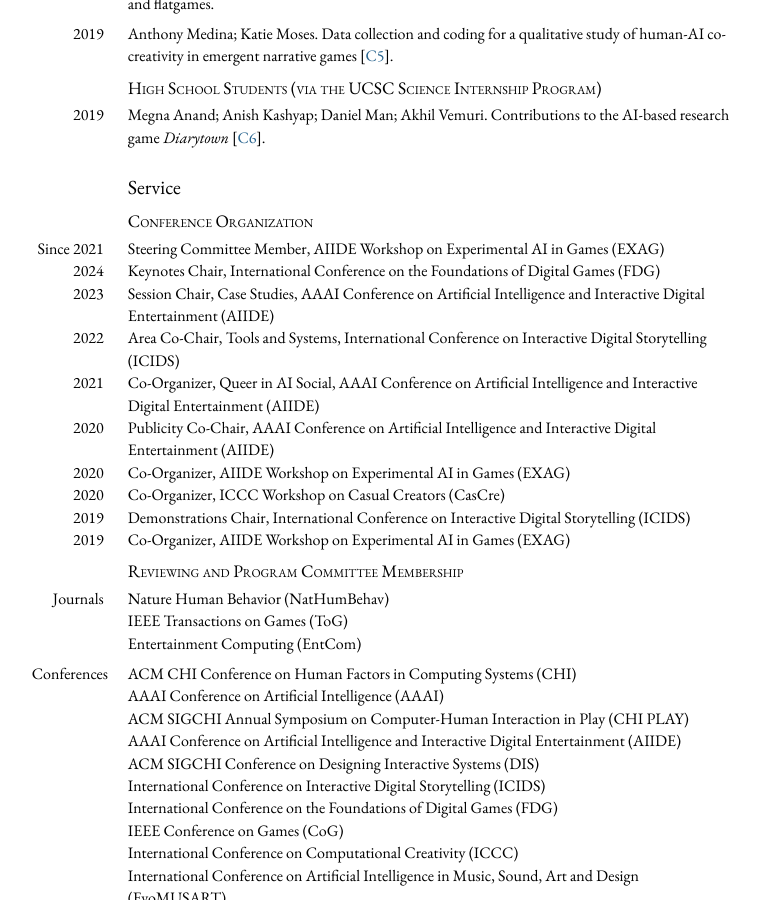
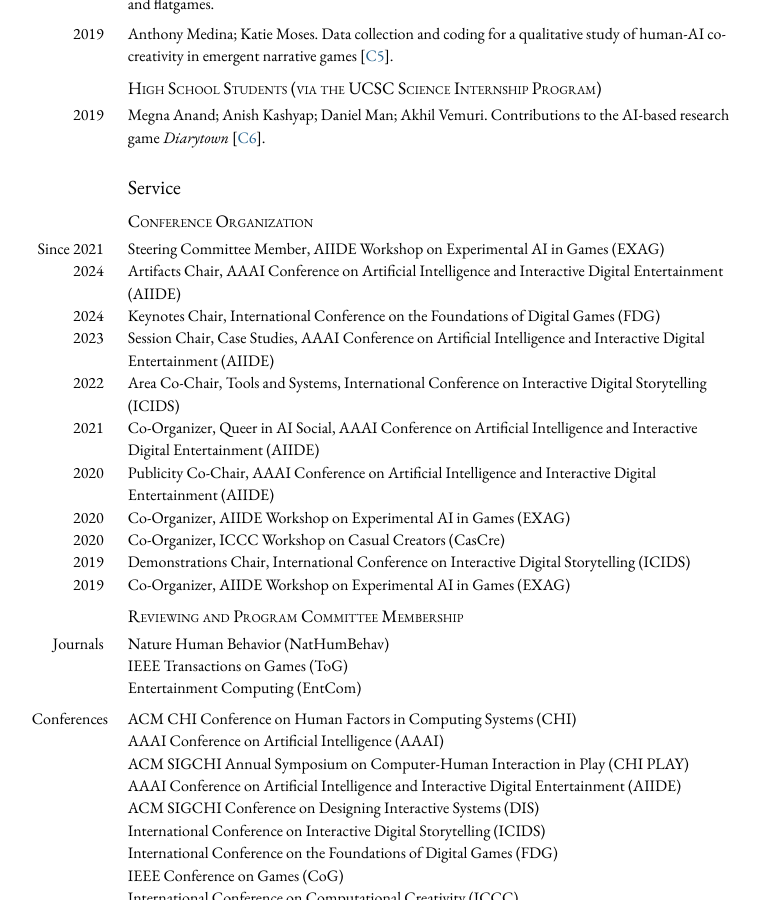
Before and after one commit to mkremins/mkremins.github.io, a Jekyll site: the page built from cv/index.html, in a window 1280 px wide and 900 px high, scrolled down 9793 px. Shown: the whole window, without its empty margins (255-1014 px from the left). Built offline with Jekyll 4.4.1, drawn with Linux system fonts in a browser that asks for light colours.

Commit message:
Add AIIDE 2024 artifacts chair service

```diff
--- a/cv/index.html
+++ b/cv/index.html
@@ -421,6 +421,10 @@ layout: null
         </div>
         <div class="dated-entry">
           <div class="dated-date">2024</div>
+          <div class="dated-content">Artifacts Chair, AAAI Conference on Artificial Intelligence and Interactive Digital Entertainment (AIIDE)</div>
+        </div>
+        <div class="dated-entry">
+          <div class="dated-date">2024</div>
           <div class="dated-content">Keynotes Chair, International Conference on the Foundations of Digital Games (FDG)</div>
         </div>
         <div class="dated-entry">
```
